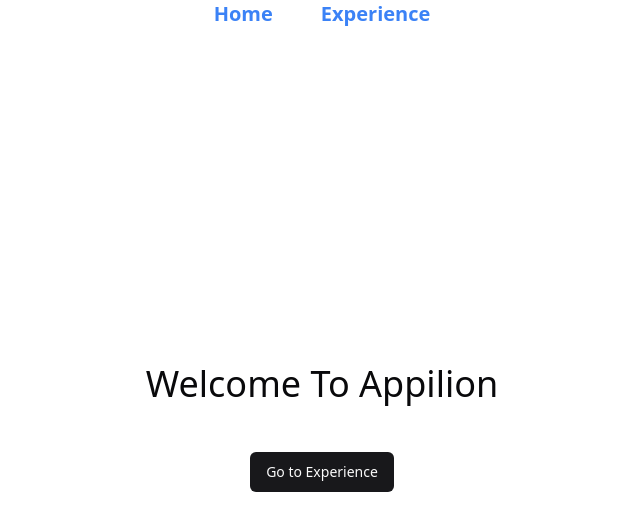
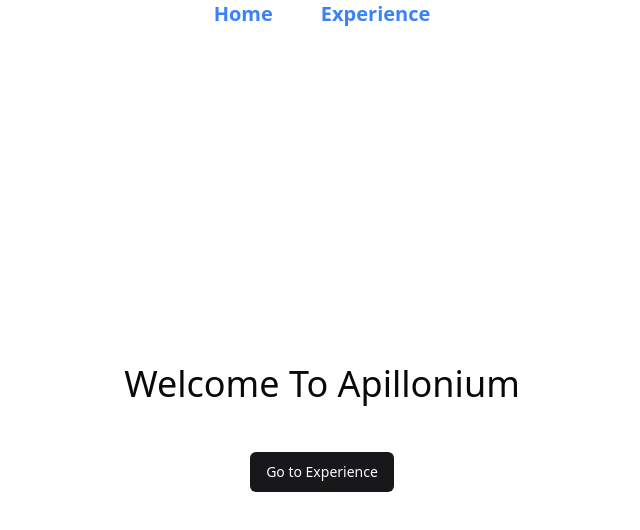
Before and after one commit to FrankGito/apillonium, a Vue app in the folder frontend/: page / in a window 1280 px wide. Shown: the top 530 px of the page, without its empty margins (318-958 px from the left). Built offline with nearby package versions, Linux system fonts and the light colour scheme; what @tresjs/core would draw is missing.

Commit message:
Fixed Spelling mistake

```diff
--- a/frontend/src/views/HomeView.vue
+++ b/frontend/src/views/HomeView.vue
@@ -10,7 +10,7 @@ function goToExperience() {
 
 <template>
   <div class="flex flex-col gap-5 justify-center items-center min-h-screen">
-    <h1 class="text-4xl">Welcome To Appilion</h1>
+    <h1 class="text-4xl">Welcome To Apillonium</h1>
     <Button @click="goToExperience" class="ml- mt-7">Go to Experience</Button>
   </div>
 </template>
```
